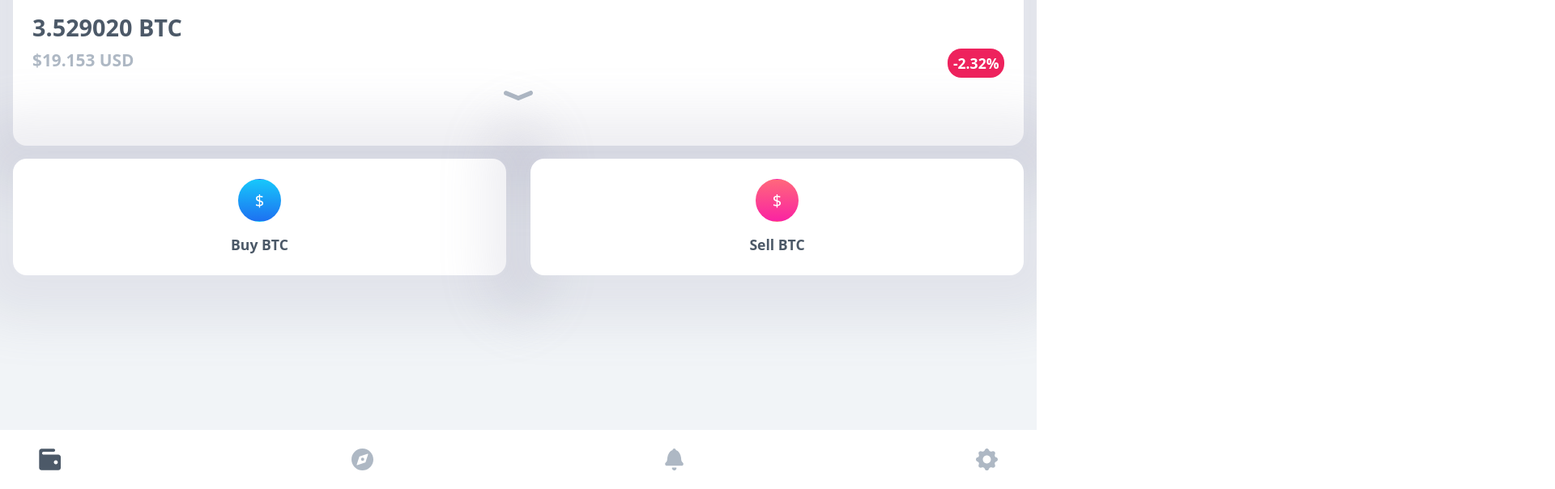
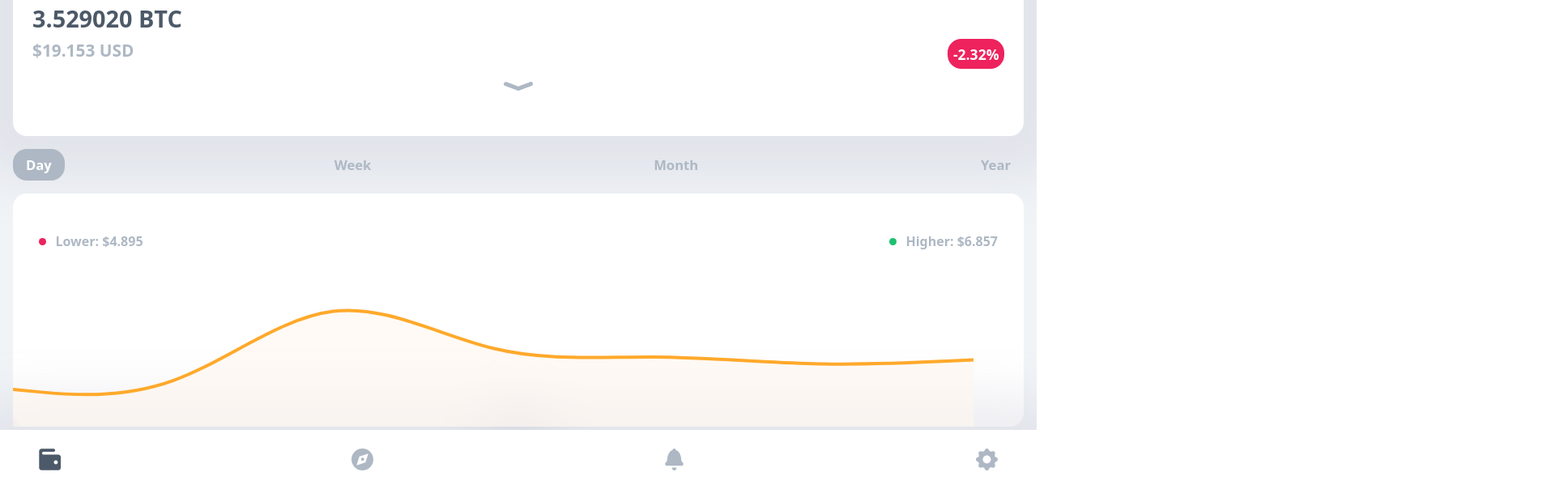
Before and after one commit to Hemsleek/wallet, a React (Vite) app: page / in a window 1280 px wide. Shown: the part 192-796 px from the top of the page at 81% size, 1920 px wide, since content can reach past the window. Built offline with nearby package versions, Linux system fonts and the light colour scheme.

Commit message:
feat: wallet graph

```diff
--- a/package.json
+++ b/package.json
@@ -16,6 +16,7 @@
     "react": "^18.2.0",
     "react-dom": "^18.2.0",
     "react-router-dom": "^6.17.0",
+    "recharts": "^2.9.0",
     "sort-by": "^1.2.0"
   },
   "devDependencies": {
--- a/src/App.tsx
+++ b/src/App.tsx
@@ -3,7 +3,18 @@ import AppRoutes from "./AppRoutes";
 import "./App.scss";
 
 function App() {
-  return <AppRoutes />;
+  return (
+    <div
+      style={{
+        width: "100dvw",
+        height: "100dvh",
+        overflow: "hidden",
+        position: "relative",
+      }}
+    >
+      <AppRoutes />
+    </div>
+  );
 }
 
 export default App;
--- /dev/null
+++ b/src/components/molecules/WalletTab/WalletTab.scss
@@ -0,0 +1,33 @@
+.WalletTab{
+        display: flex;
+        align-items: center;
+        justify-content: space-between;
+
+    .tab{
+        padding:0.5rem 1rem;
+        font-size:1.04rem;
+        font-weight:bold;
+        color:var(--wallet-gray);
+        border-radius: var(--radius);
+        cursor: pointer;
+        transition: all 300ms ease;
+
+        &:hover{
+            background:rgba($color: #ffffff, $alpha: 0.4);
+        }
+
+        &.active {
+            background: var(--wallet-gray);
+
+            span{
+                color:#fff;
+            }
+        }
+
+
+        span{
+
+
+        }
+    }
+}
--- /dev/null
+++ b/src/components/molecules/WalletTab/index.tsx
@@ -0,0 +1,37 @@
+import { walletTabData } from "../../../constantData";
+import "./WalletTab.scss";
+
+type Tab = (typeof walletTabData)[number];
+const WalletTab = ({
+  activeTab,
+  setActiveTab,
+}: {
+  activeTab: string;
+  setActiveTab: (tab: Tab) => void;
+}) => {
+  const handleTabClick = (tab: Tab) => {
+    if (tab === activeTab) return;
+    setActiveTab(tab);
+  };
+
+  return (
+    <div className="WalletTab">
+      {walletTabData.map((tab, tabIndex) => {
+        const isActiveTab = activeTab === tab;
+        return (
+          <div
+            onClick={() => {
+              handleTabClick(tab);
+            }}
+            key={`wallet-tab${tabIndex}`}
+            className={`tab ${isActiveTab && "active"}`}
+          >
+            <span>{tab}</span>
+          </div>
+        );
+      })}
+    </div>
+  );
+};
+
+export default WalletTab;
--- a/src/components/organisms/CoinCard/CoinCard.scss
+++ b/src/components/organisms/CoinCard/CoinCard.scss
@@ -109,7 +109,7 @@
             border: none;
             padding:0.8rem 1rem;
             flex-grow: 1;
-            border-radius: var(--radius);
+            border-radius: 8px;
             color:#fff;
             font-size:1.1rem;
             font-weight: bold;
--- a/src/components/organisms/Navbar/navbar.scss
+++ b/src/components/organisms/Navbar/navbar.scss
@@ -6,6 +6,7 @@ nav{
     background-color: #fff;
     padding:1.5rem 0.6rem;
     overflow: hidden;
+
 
     .header-title{
         font-size: 24px;
@@ -19,6 +20,5 @@ nav{
         fill:var(--wallet-gray);
         width:1.68rem;
         height:1.68rem;
-        // background-color: red;
     }
 }
--- a/src/components/organisms/PageLayout.tsx
+++ b/src/components/organisms/PageLayout.tsx
@@ -12,8 +12,8 @@ const PageLayout = ({
   return (
     <div
       style={{
-        width: "100dvw",
-        height: "100dvh",
+        width: "100%",
+        height: "100%",
         display: "flex",
         flexDirection: "column",
         overflow: "hidden",
@@ -25,7 +25,7 @@ const PageLayout = ({
           flexGrow: 1,
           overflow: "auto",
           background: "var(--wallet-bg)",
-          padding: "1rem  1rem 0",
+          padding: "1rem  1rem 1.5rem",
         }}
       >
         {children}
--- a/src/components/organisms/WalletGraph/WalletGraph.scss
+++ b/src/components/organisms/WalletGraph/WalletGraph.scss
@@ -1,3 +1,48 @@
-.WalletGraph{
+.WalletGraph {
 
+    width: 100%;
+    height: 18rem;
+    background-color: #fff;
+    border-radius: var(--radius);
+    padding: 3rem 2rem 0 0;
+    display:flex;
+    flex-direction: column;
+    justify-content: space-between;
+
+
+  .top-labels {
+    display: flex;
+    align-items: center;
+    justify-content: space-between;
+    padding-left: 2rem;
+    font-size: 1rem;
+    color: var(--wallet-gray);
+    font-weight: bold;
+
+    .info {
+      display: flex;
+      align-items: center;
+      column-gap: 0.7rem;
+
+      .indicator {
+        width: 9.3px;
+        height: 9.3px;
+        border-radius: 50%;
+      }
+    }
+    .lower {
+      .indicator {
+        background-color: var(--wallet-red);
+      }
+    }
+    .higher {
+      .indicator {
+        background-color: var(--wallet-green);
+      }
+    }
+  }
+
+  .graph-wrapper {
+    flex-grow: 1;
+  }
 }
--- a/src/components/organisms/WalletGraph/index.tsx
+++ b/src/components/organisms/WalletGraph/index.tsx
@@ -1,5 +1,49 @@
+import { XAxis, YAxis, AreaChart, Area, ResponsiveContainer } from "recharts";
+
+import "./WalletGraph.scss";
+import { graphData } from "../../../constantData";
+
 const WalletGraph = () => {
-  return <div>WalletGraph</div>;
+  return (
+    <div className="WalletGraph">
+      <div className="top-labels">
+        <div className="info lower">
+          <span className="indicator" />
+          <span>Lower: $4.895</span>
+        </div>
+        <div className=" info higher">
+          <span className="indicator" />
+          <span>Higher: $6.857</span>
+        </div>
+      </div>
+      <div className="graph-wrapper">
+        <ResponsiveContainer width="100%" height="100%">
+          <AreaChart
+            width={500}
+            height={200}
+            data={graphData}
+            syncId="anyId"
+            margin={{
+              top: 10,
+              right: 30,
+              left: 0,
+              bottom: 0,
+            }}
+          >
+            <XAxis dataKey="name" tickLine={false} axisLine={false} hide />
+            <YAxis tickLine={false} axisLine={false} hide />
+            <Area
+              type="basis"
+              dataKey="pv"
+              stroke="#ffa92b"
+              strokeWidth={4}
+              fill="#fff7ee"
+            />
+          </AreaChart>
+        </ResponsiveContainer>
+      </div>
+    </div>
+  );
 };
 
 export default WalletGraph;
--- a/src/constantData/index.ts
+++ b/src/constantData/index.ts
@@ -1 +1,48 @@
 export const navOptions = "edit, Courier info, Share, Remove".split(",");
+
+export const graphData = [
+  {
+    name: "Page A",
+    uv: 4000,
+    pv: 2400,
+    amt: 2400,
+  },
+  {
+    name: "Page B",
+    uv: 3000,
+    pv: 1398,
+    amt: 2210,
+  },
+  {
+    name: "Page C",
+    uv: 2000,
+    pv: 9800,
+    amt: 2290,
+  },
+  {
+    name: "Page D",
+    uv: 2780,
+    pv: 3908,
+    amt: 2000,
+  },
+  {
+    name: "Page E",
+    uv: 1890,
+    pv: 4800,
+    amt: 2181,
+  },
+  {
+    name: "Page F",
+    uv: 2390,
+    pv: 3800,
+    amt: 2500,
+  },
+  {
+    name: "Page G",
+    uv: 3490,
+    pv: 4300,
+    amt: 2100,
+  },
+];
+
+export const walletTabData = ["Day", "Week", "Month", "Year"] as const;
--- a/src/pages/Wallet/Wallet.scss
+++ b/src/pages/Wallet/Wallet.scss
@@ -1,5 +1,12 @@
 .Wallet{
 
+
+    .wallet-tab-wrapper{
+        margin:1rem 0;
+    }
+    .graph-wrapper{
+        margin-top:1rem;
+    }
 
     .buy-sell{
         display:flex;
--- a/src/pages/Wallet/index.tsx
+++ b/src/pages/Wallet/index.tsx
@@ -1,15 +1,28 @@
+import { useState } from "react";
 import BuySellCard from "../../components/molecules/BuySellCard";
 import CoinCurrencyIcon from "../../components/molecules/CoinCurrencyIcon";
+import WalletTab from "../../components/molecules/WalletTab";
 import CoinCard from "../../components/organisms/CoinCard";
 import PageLayout from "../../components/organisms/PageLayout";
+import WalletGraph from "../../components/organisms/WalletGraph";
 
 import "./Wallet.scss";
+import { walletTabData } from "../../constantData";
 
 const Wallet = () => {
+  const [activeTab, setActiveTab] = useState<(typeof walletTabData)[number]>(
+    walletTabData[0]
+  );
   return (
     <PageLayout pageTitle="bitcoin wallet">
       <div className="Wallet">
         <CoinCard />
+        <div className="wallet-tab-wrapper">
+          <WalletTab activeTab={activeTab} setActiveTab={setActiveTab} />
+        </div>
+        <div className="graph-wrapper">
+          <WalletGraph />
+        </div>
         <div className="buy-sell">
           <BuySellCard label="Buy BTC">
             <CoinCurrencyIcon bg="linear-gradient(0deg, #1d71f1 0%, #17c7fb 100%)">
```
Also changed, not shown: 1 other file (tests, documents, lock files or other folders).
